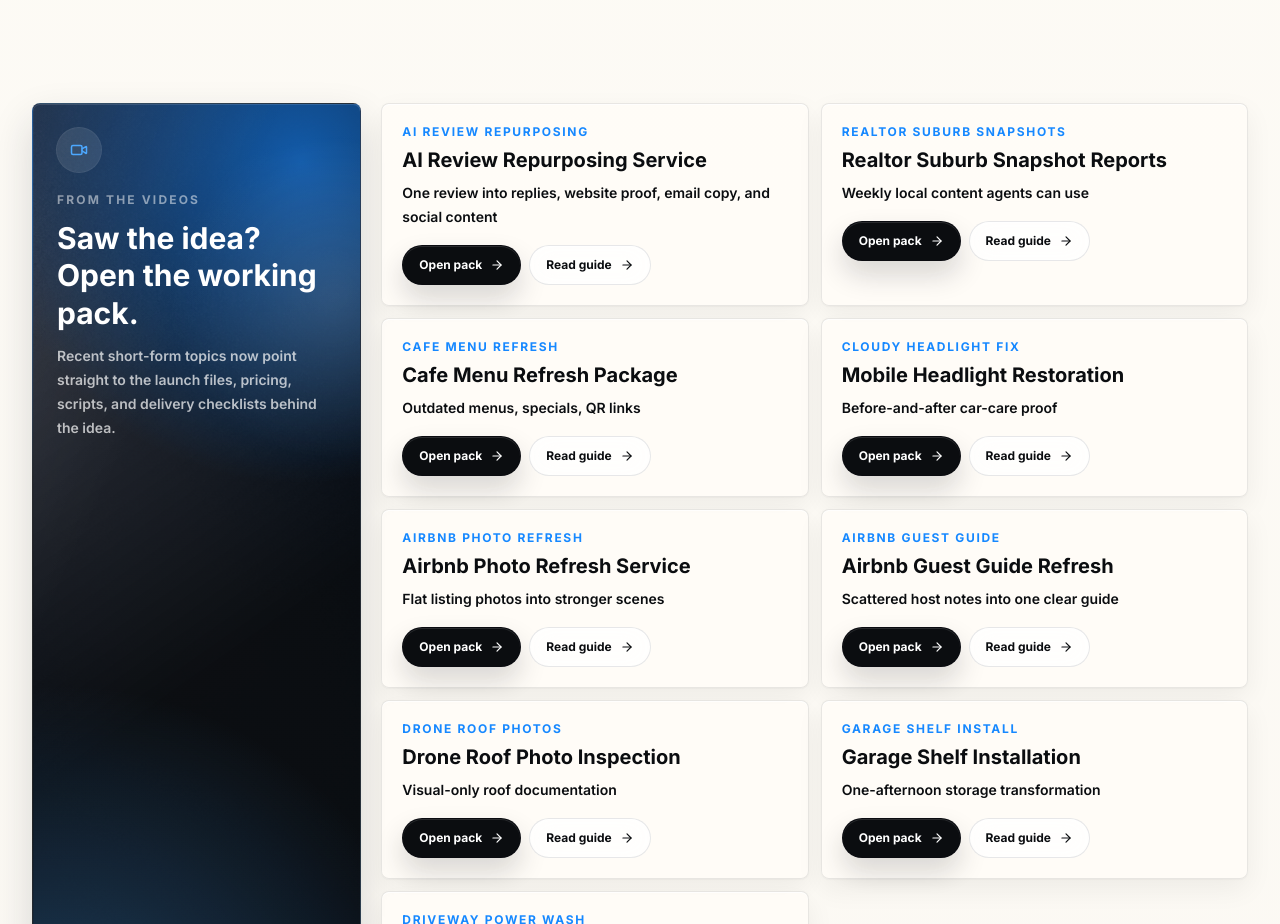
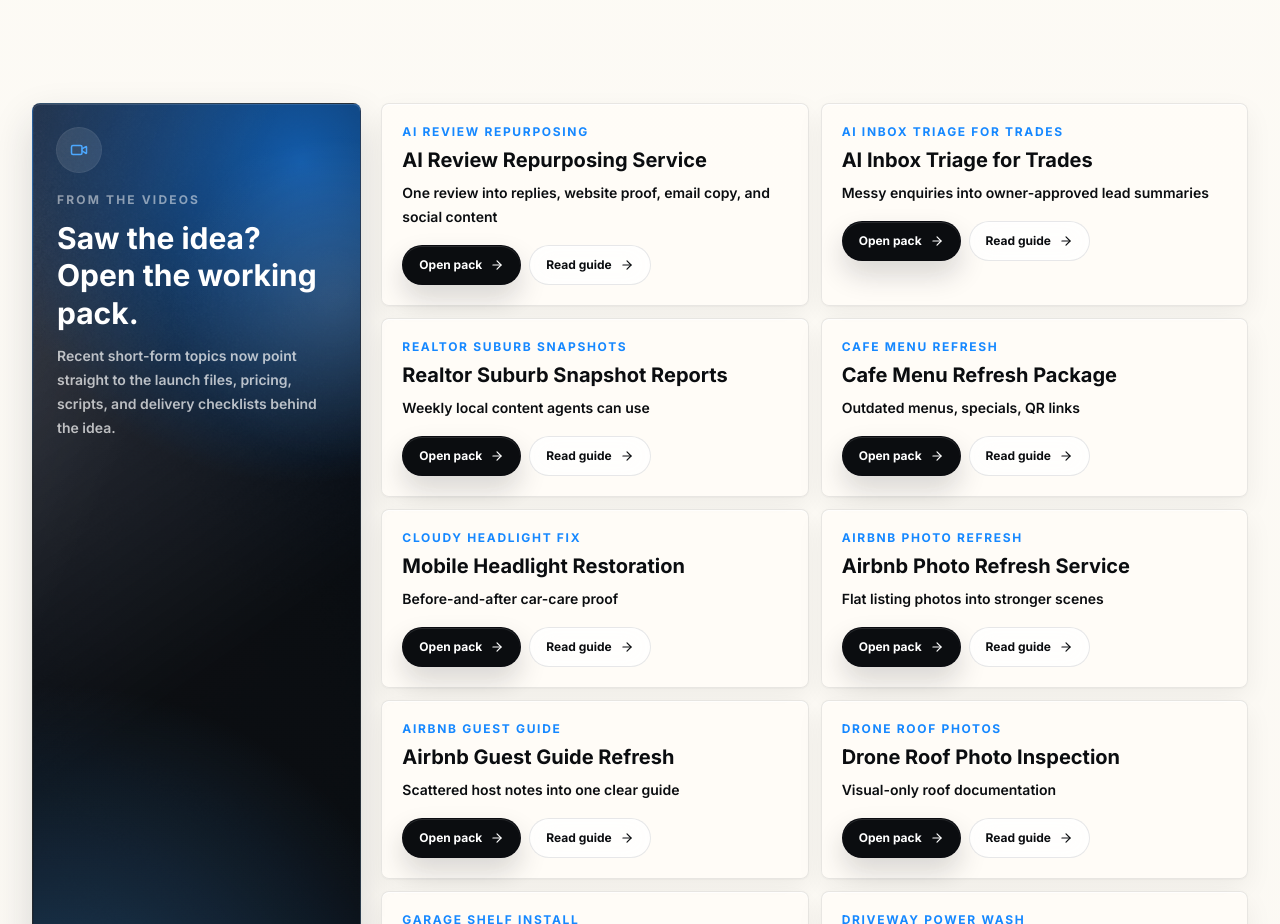
Before and after one commit to DeRucci6969/sidehustlestephen, a Next.js app: page / in a window 1280 px wide. Shown: the part 1080-2004 px from the top of the page. Built offline with nearby package versions, Linux system fonts and the light colour scheme; no server answers.

Commit message:
Connect AI inbox social funnel

```diff
--- a/src/app/page.tsx
+++ b/src/app/page.tsx
@@ -47,6 +47,12 @@ const socialPackRoutes = [
     label: "AI review repurposing",
     cue: "One review into replies, website proof, email copy, and social content",
     guideHref: "/blog/how-to-start-a-review-reply-service",
+  },
+  {
+    slug: "ai-inbox-triage-trades",
+    label: "AI inbox triage for trades",
+    cue: "Messy enquiries into owner-approved lead summaries",
+    guideHref: "/blog/how-to-start-an-ai-inbox-triage-service-for-trades",
   },
   {
     slug: "realtor-suburb-snapshot",
--- a/src/data/packs.ts
+++ b/src/data/packs.ts
@@ -398,6 +398,7 @@ const basePacks: BusinessPack[] = [
     caveat: "Keep human approval in the loop.",
     popularityScore: 84,
     publishedAt: "2026-06-03",
+    updatedAt: "2026-07-19",
     assets: [
       { id: "asset-trades-map", title: "Inbox Workflow Map", type: "PDF", description: "A simple lead triage workflow diagram." },
       { id: "asset-trades-replies", title: "Reply Template Pack", type: "DOCX", description: "Common quote and follow-up response templates." },
@@ -1242,6 +1243,11 @@ export const packPageDetails: Record<string, PackPageDetail> = {
       "Keep human approval central. Say clearly that nothing customer-facing is sent automatically without owner approval.",
       "Follow up with one practical example of a cleaner quote request message for their trade.",
       "After setup, offer weekly triage maintenance or automation of only the lowest-risk repeated steps.",
+    ],
+    offerLadder: [
+      { name: "Inbox gap audit", price: "$99-$250", detail: "One trade-specific enquiry audit with channel map, urgent-message risks, missing-field review, and three screenshot-backed fixes." },
+      { name: "Triage setup sprint", price: "$500-$1k", detail: "Labels, reply templates, required job fields, owner approval rules, urgent-message routing, and a daily lead summary format." },
+      { name: "Monitored triage", price: "$300-$750 / mo", detail: "Ongoing low-risk triage support, template maintenance, weekly exception review, and owner-approved workflow updates." },
     ],
   },
   "review-testimonial-service": {
```
